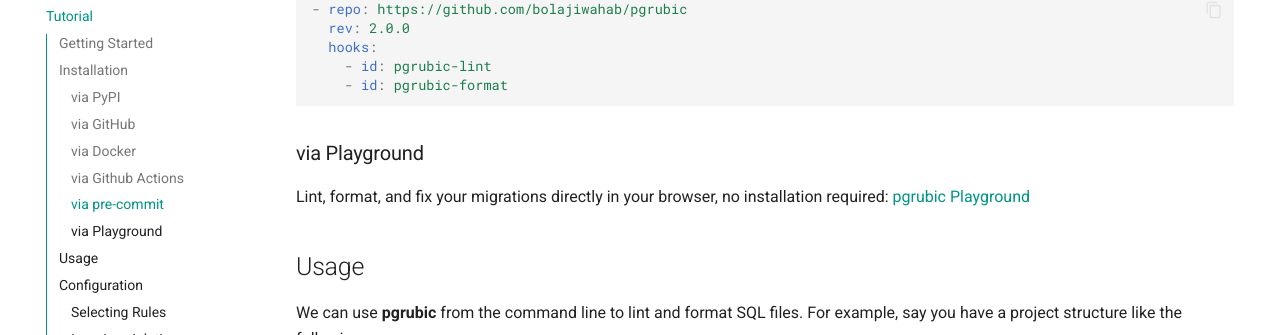
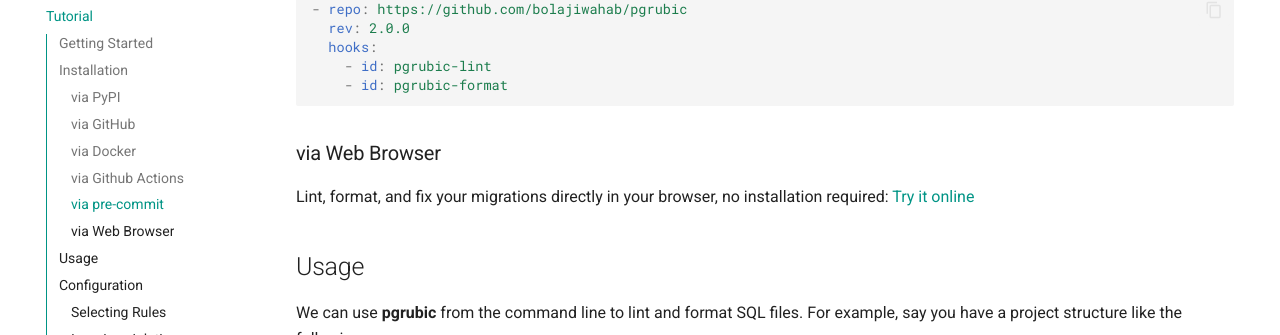
Before and after one commit to bolajiwahab/pgrubic, an MkDocs documentation site: the page built from docs/docs/tutorial.md, in a window 1280 px wide and 900 px high, scrolled down 940 px. Shown: the part 119-454 px from the top of the window. Built offline with MkDocs 1.6.1 and Material for MkDocs 9.7.7, drawn with Linux system fonts in a browser that asks for light colours; comment, search, counter and statistics services are not loaded.

Commit message:
docs: add reference to web-hosted version of pgrubic (#264)

````diff
--- a/docs/docs/tutorial.md
+++ b/docs/docs/tutorial.md
@@ -46,9 +46,9 @@
     - id: pgrubic-format
 ```
 
-### via Playground
+### via Web Browser
 
-Lint, format, and fix your migrations directly in your browser, no installation required: [pgrubic Playground](https://pgrubic.azellar.com/)
+Lint, format, and fix your migrations directly in your browser, no installation required: [Try it online](https://online.pgrubic.azellar.com)
 
 ## Usage
 
````
Also changed, not shown: docs/docs/index.md (+1 -0 lines), README.md.
